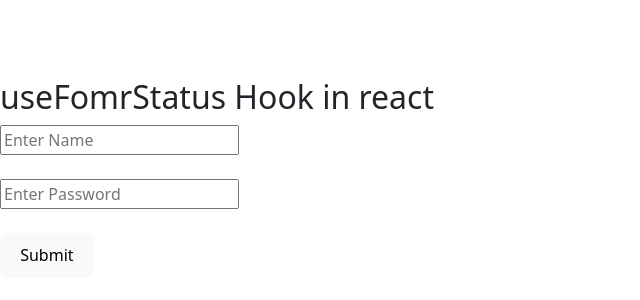
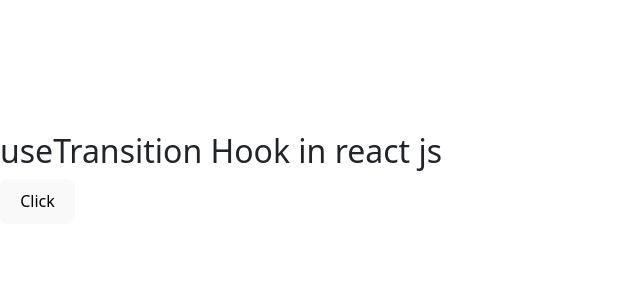
Before and after one commit to Junaid-webdev/react, a React (Vite) app in the folder react-app/: page / in a window 1280 px wide. Shown: the part 222-522 px from the top of the page, without its empty margins (0-640 px from the left). Built offline with nearby package versions, Linux system fonts and the light colour scheme.

Commit message:
usetransition from usestate kai sath

```diff
--- a/react-app/src/App.jsx
+++ b/react-app/src/App.jsx
@@ -1,29 +1,17 @@
-import { useFormStatus } from "react-dom";
+import { useState } from "react";
+
 
 function App(){
+const [pending,setpending]=useState(false);
 
-  const handleSubmit= async()=>{
-   await new Promise(Response=>setTimeout(Response,3000));
-    console.log("submit");
-
-  }
-   function CoustmoreForm(){
-
-    const {pending} = useFormStatus();
-
-    return<>
-    <input type="text" placeholder="Enter Name"/>
-    <br /><br />
-    <input type="text" placeholder="Enter Password" />
-    <br /><br />
-    <button disabled={pending}>{pending?'submiting...':'Submit'}</button>
-    </>
-   }
+const handleBtn = async()=>{
+  setpending(true);
+ await new Promise(res=>setTimeout(res,2000))
+ setpending(false)
+}
   return<>
-  <h2>useFomrStatus Hook in react</h2>
-  <form action={handleSubmit}>
-    <CoustmoreForm/>
-  </form>
+  <h2>useTransition Hook in react js</h2>
+  <button disabled={pending} onClick={handleBtn}>Click</button>
   </>
 }
 export default App;
```
